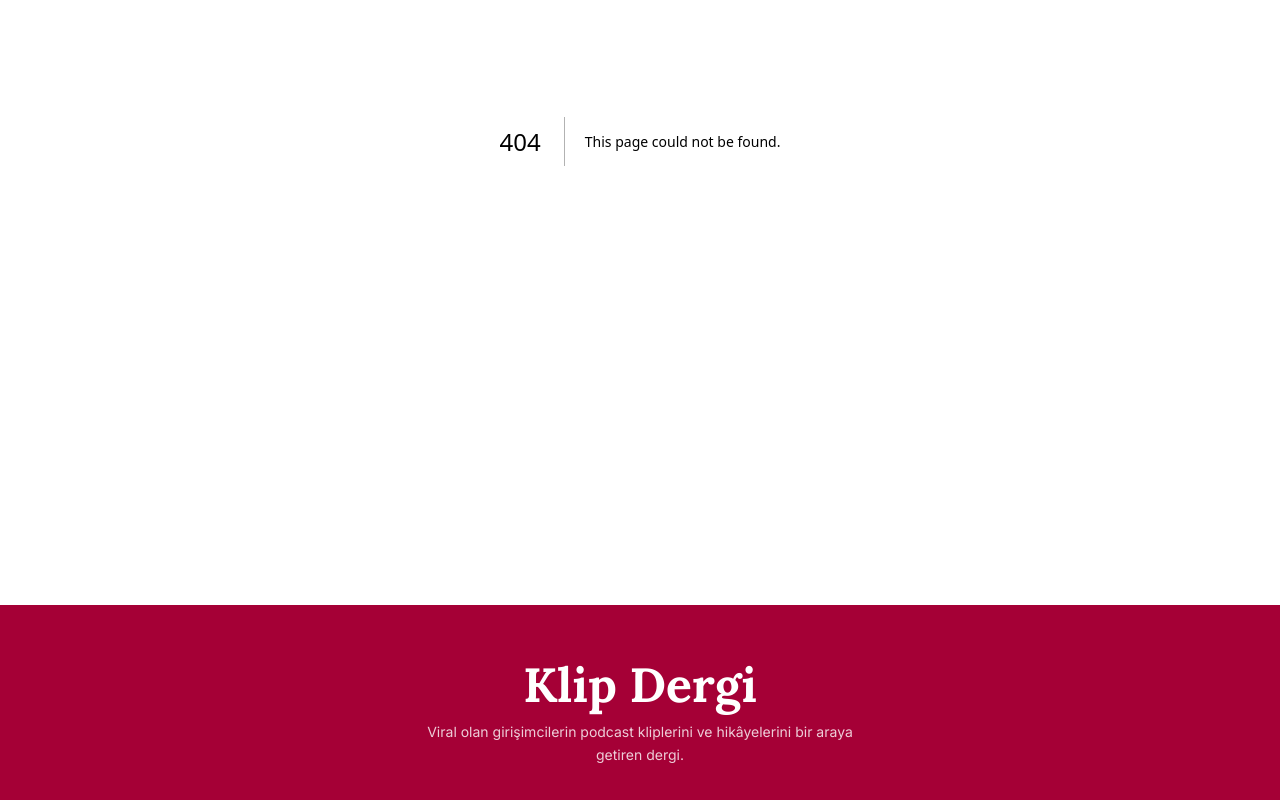
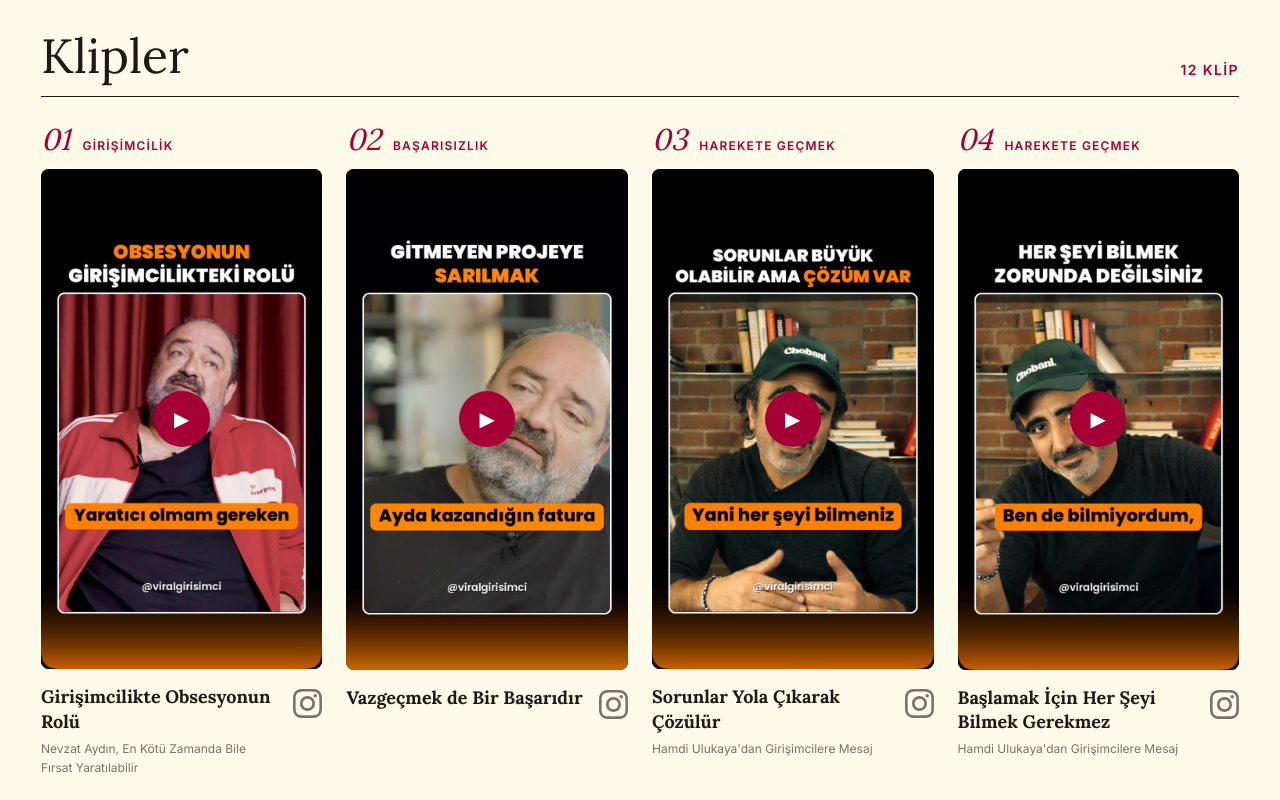
Before and after one commit to symkllci/klip-dergi, a Next.js app: page /klip-deneme in a window 1280 px wide. Before the commit this address had no page. Shown: the part 320-1120 px from the top of the page. Built offline with nearby package versions, Linux system fonts and the light colour scheme.

Commit message:
Klip albümünü bileşene ayır, kişi sayfasını genişlet, 12 kliplik deneme sayfası ekle

```diff
--- /dev/null
+++ b/src/app/klip-deneme/page.tsx
@@ -0,0 +1,53 @@
+import type { Metadata } from "next"; // Sekme başlığı ve robots ayarının kalıbı
+import { Lora } from "next/font/google"; // Başlık fontu (kişi sayfasıyla aynı)
+import { getAllPeople } from "@/lib/people"; // Bütün kişileri getiren tarif
+import KlipAlbumu from "@/components/KlipAlbumu"; // Kişi sayfasındaki albümün AYNISI
+
+// 12 KLİP DENEMESİ (plan çıktısı): "12 klip olsa kişi sayfası nasıl görünür?"
+// Deneme verisi: elimizdeki 21 gerçek klipten ilk 12'si (uydurma klip yok). Sadece görünüş denemesi.
+const baslikFontu = Lora({ subsets: ["latin", "latin-ext"], style: ["normal", "italic"] });
+
+// robots noindex: Google bu sayfayı listelemesin (ses-deneme gibi, sadece bizim için)
+export const metadata: Metadata = {
+  title: "12 klip denemesi",
+  robots: { index: false, follow: false },
+};
+
+export default function KlipDeneme() {
+  // flatMap: her kişinin klip listesini tek uzun listeye dök → 21 klip · slice(0, 12): ilk 12'si
+  const klipler = getAllPeople()
+    .flatMap((kisi) => kisi.clips)
+    .slice(0, 12);
+
+  return (
+    <div className="min-h-screen bg-amber-50 text-stone-900">
+      {/* Genişlik kişi sayfasıyla AYNI: tam genişlik, yanlarda clamp(16px, 3.2vw, 56px).
+          Deneme, kişi sayfasında nasıl görüneceğini göstermeli → ikisi hep aynı genişlikte */}
+      <main className="px-[clamp(16px,3.2vw,56px)] py-10">
+        {/* Manşet: küçük bordo üst yazı (DENEME) + büyük Lora başlık + italik açıklama.
+            Üstteki künye çizgisi kaldırıldı: "12 klip" zaten aşağıda yazıyor, çizgi de bölüm çizgisiyle çift görünüyordu */}
+        <header className="pb-10 pt-4 text-center">
+          <p className="text-xs font-semibold uppercase tracking-[0.3em] text-rose-800">Deneme</p>
+          <h1 className={`${baslikFontu.className} mt-3 text-5xl font-bold leading-tight sm:text-7xl`}>
+            On iki klip
+          </h1>
+          <p className="mx-auto mt-3 max-w-2xl font-serif text-lg italic leading-relaxed text-stone-600 sm:text-xl">
+            Bir kişinin 12 klibi olsa sayfası böyle görünür. Klipler gerçek; yalnız görünüş denemesi.
+          </p>
+        </header>
+
+        {/* Bölüm başlığı: ana sayfadaki gibi büyük Lora + sağda bordo büyük harf + altında koyu çizgi */}
+        <section>
+          <div className="flex items-end justify-between border-b border-stone-900 pb-4">
+            <h2 className={`${baslikFontu.className} text-3xl sm:text-5xl`}>Klipler</h2>
+            <p className="text-sm font-semibold uppercase tracking-widest text-rose-800">{klipler.length} klip</p>
+          </div>
+          {/* Albüm: kişi sayfasındakinin aynısı (auto-fill, minmax(240px, 1fr)) */}
+          <div className="mt-4">
+            <KlipAlbumu klipler={klipler} />
+          </div>
+        </section>
+      </main>
+    </div>
+  );
+}
--- /dev/null
+++ b/src/components/KlipAlbumu.tsx
@@ -0,0 +1,79 @@
+import KlipOynatici from "@/components/KlipOynatici"; // Klip: önce kapak + ▶, tıklanınca Instagram
+import InstagramGlifi from "@/components/InstagramGlifi"; // Instagram'ın resmî tek renk glifi (Meta marka sayfasından)
+import type { Clip } from "@/types"; // Klip kalıbı
+
+// Klibin linkinin adı (platforma göre). Ekranda yazmıyor: glif linkinin aria-label'ı (ekran okuyucu bunu okur)
+function izleYazisi(klip: Clip): string {
+  if (klip.platform === "youtube") {
+    return "Klibi YouTube'da izle";
+  }
+  return "Klibi Instagram'da izle";
+}
+
+// Klip albümü: kişi sayfasından AYRI bileşene taşındı → aynı albümü deneme sayfası da kullanabilsin
+// (bir kez yaz, iki yerde kullan). Kişi sayfası: <KlipAlbumu klipler={kisi.clips} />
+export default function KlipAlbumu({ klipler }: { klipler: Clip[] }) {
+  // 📚 MDN CSS Grid · repeat(auto-fill, minmax(240px, 1fr)): sığdığı kadar sütun, her biri en az 240px
+  // Geniş ekran (1152px) → 4 sütun (~270px, eskiden 320px → biraz küçüldü) · tablet → 2–3 · telefon → 1
+  // min(240px,100%): çok dar ekranda taşmasın · gap-y-12: satırlar arası daha geniş (yazılar karışmasın)
+  return (
+    <ul className="mt-6 grid grid-cols-[repeat(auto-fill,minmax(min(240px,100%),1fr))] gap-x-6 gap-y-12">
+      {klipler.map((klip, sira) => (
+        // Genişlik artık hücreden geliyor (w-[320px], shrink-0, snap-start gerek kalmadı)
+        <li key={klip.url}>
+          {/*  Dergi numarası + konu yan yana */}
+          <p className="mb-3 flex items-baseline gap-3">
+            {/* padStart(2, "0"): sayı 2 haneden kısaysa başına 0 ekle → 01…09, 10, 11, 12 (eskiden "0" + 10 = "010" oluyordu) */}
+            <span className="font-serif text-3xl italic text-rose-800">{String(sira + 1).padStart(2, "0")}</span>
+            <span className="text-xs font-semibold uppercase tracking-widest text-rose-800">{klip.topic}</span>
+          </p>
+          {/* Klip: önce kapak + ▶, tıklanınca Instagram yüklenir (sayfa hızlı açılsın) */}
+          <KlipOynatici klip={klip} />
+
+          {/* ⭐ Klip altı: solda Lora başlık + gri kaynak satırı, sağda Instagram glifi (link).
+              Eskisi: "Klibi Instagram'da izle ↗" yazısı → kaldırıldı (plan) */}
+          <div className="mt-4 flex items-start justify-between gap-4">
+            <div className="min-w-0">
+              <h3 className="font-serif text-lg font-bold leading-snug">{klip.title}</h3>
+              {/* Kaynak: klibin kesildiği bölüm. Küçük ve gri. Sadece varsa (&&): 4 klipte yok */}
+              {klip.source && (
+                <a
+                  href={klip.source.episodeUrl} // Bölümün YouTube linki
+                  target="_blank"
+                  rel="noopener noreferrer"
+                  className="mt-1 block text-xs leading-relaxed text-stone-500 hover:text-rose-800 hover:underline"
+                >
+                  {klip.source.episodeTitle}
+                </a>
+              )}
+            </div>
+            {klip.platform === "instagram" ? (
+              // Glif linki: 29×29 px (Meta'nın en küçük boyu) · gri, üstüne gelince bordo
+              // aria-label: ekranda yazı yok, ekran okuyucu "Klibi Instagram'da izle" okusun
+              <a
+                href={klip.url}
+                target="_blank"
+                rel="noopener noreferrer"
+                aria-label={izleYazisi(klip)}
+                title={izleYazisi(klip)} // Fare üstüne gelince küçük ipucu
+                className="mt-1 shrink-0 text-stone-500 transition-colors hover:text-rose-800"
+              >
+                <InstagramGlifi className="h-[29px] w-[29px]" />
+              </a>
+            ) : (
+              // YouTube klibi gelirse: glif yok, kısa yazı (Instagram glifi YouTube için kullanılmaz)
+              <a
+                href={klip.url}
+                target="_blank"
+                rel="noopener noreferrer"
+                className="mt-1 shrink-0 text-xs text-stone-500 underline hover:text-rose-800"
+              >
+                {izleYazisi(klip)} ↗
+              </a>
+            )}
+          </div>
+        </li>
+      ))}
+    </ul>
+  );
+}
```
Also changed, not shown: notlar/18-kasim-12-klip-deneme.png (added).
